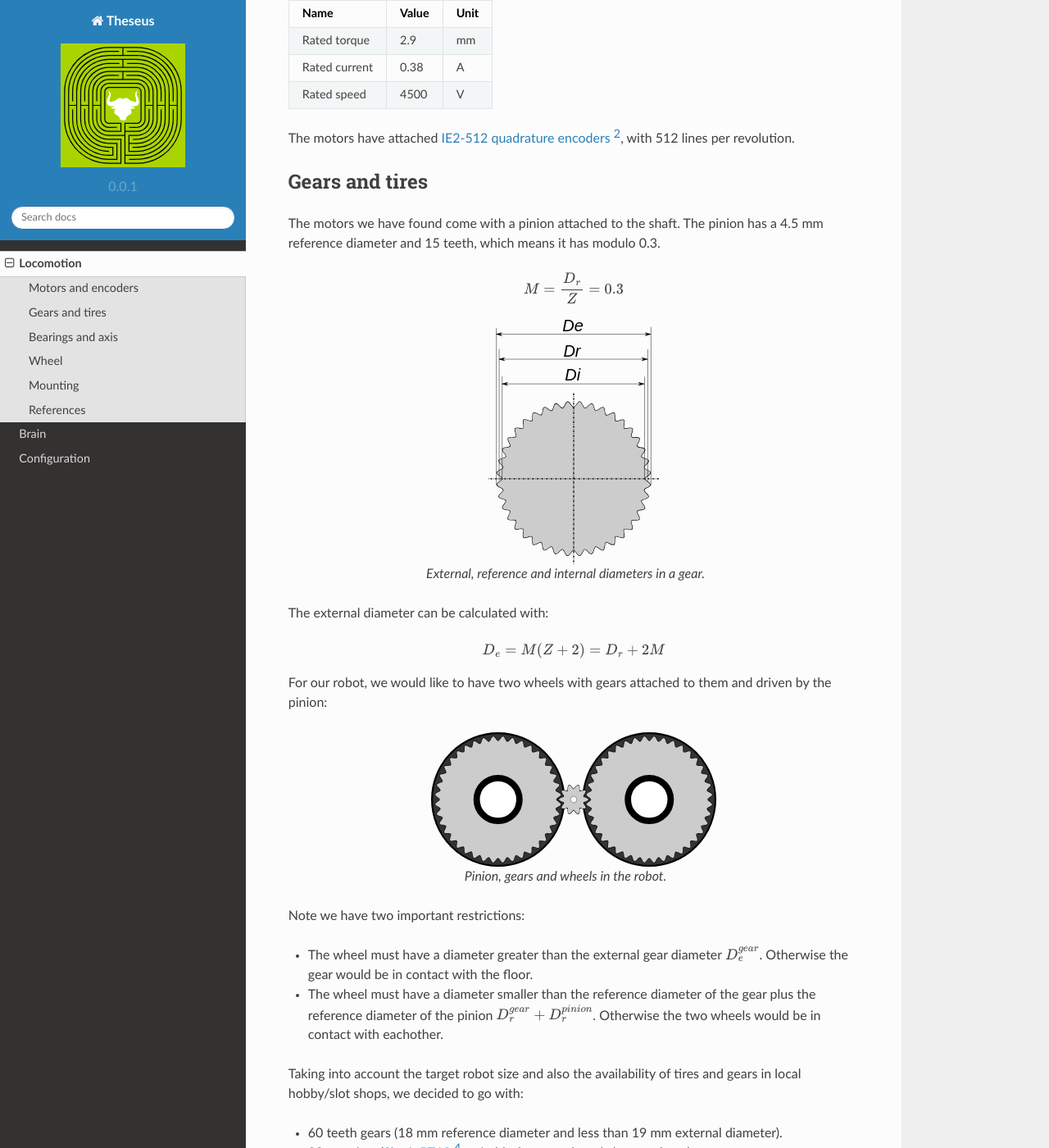
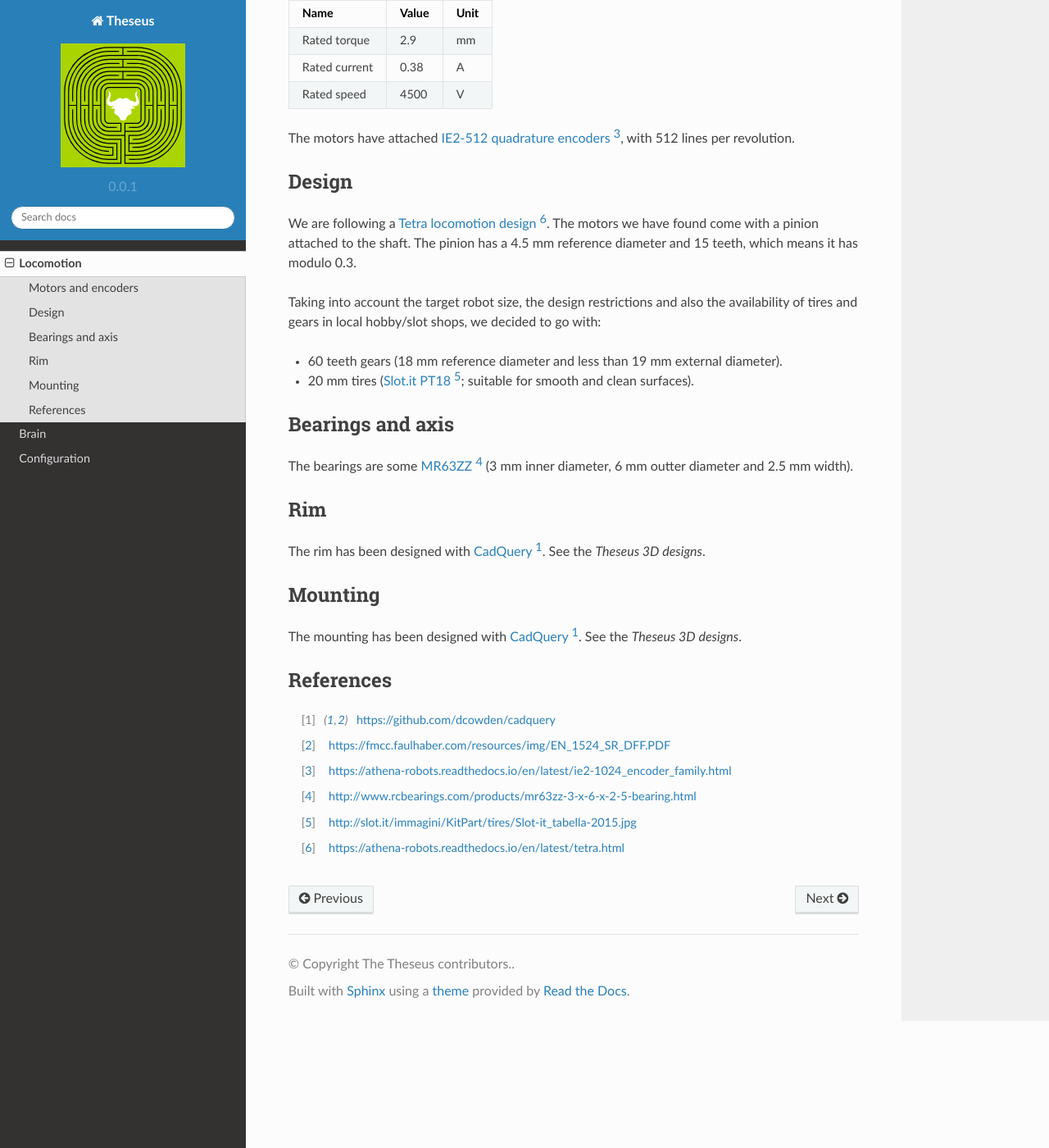
Before and after one commit to Bulebots/bulebule, a Sphinx documentation site: the page built from docs/source/locomotion.rst, in a window 1280 px wide and 1400 px high, scrolled down 592 px. Shown: the whole window at 82% size. Built offline with Sphinx 7.4.7 and the Read the Docs theme 2.0.0, drawn with Linux system fonts in a browser that asks for light colours; some of the changed text lies outside the part shown.

Commit message:
Move tetra design documentation to Athena

```diff
--- a/docs/source/locomotion.rst
+++ b/docs/source/locomotion.rst
@@ -40,43 +40,16 @@ revolution.
 
 .. index:: gears, tires
 
-Gears and tires
-===============
+Design
+======
 
-The motors we have found come with a pinion attached to the shaft. The pinion
-has a 4.5 mm reference diameter and 15 teeth, which means it has modulo 0.3.
+We are following a `Tetra locomotion design`_. The motors we have found come
+with a pinion attached to the shaft. The pinion has a 4.5 mm reference diameter
+and 15 teeth, which means it has modulo 0.3.
 
-.. math:: M = \frac{D_r}{Z} = 0.3
-
-.. figure:: figures/gear_diameters.svg
-   :width: 30%
-   :align: center
-
-   External, reference and internal diameters in a gear.
-
-The external diameter can be calculated with:
-
-.. math:: D_e = M (Z + 2) = D_r + 2 M
-
-For our robot, we would like to have two wheels with gears attached to them
-and driven by the pinion:
-
-.. figure:: figures/gears.svg
-   :width: 50%
-   :align: center
-
-   Pinion, gears and wheels in the robot.
-
-Note we have two important restrictions:
-
-- The wheel must have a diameter greater than the external gear diameter
-  :math:`D_e^{gear}`. Otherwise the gear would be in contact with the floor.
-- The wheel must have a diameter smaller than the reference diameter of the
-  gear plus the reference diameter of the pinion :math:`D_r^{gear} +
-  D_r^{pinion}`. Otherwise the two wheels would be in contact with eachother.
-
-Taking into account the target robot size and also the availability of tires
-and gears in local hobby/slot shops, we decided to go with:
+Taking into account the target robot size, the design restrictions and also the
+availability of tires and gears in local hobby/slot shops, we decided to go
+with:
 
 - 60 teeth gears (18 mm reference diameter and less than 19 mm external
   diameter).
@@ -92,10 +65,12 @@ The bearings are some `MR63ZZ`_ (3 mm inner diameter, 6 mm outter diameter
 and 2.5 mm width).
 
 
-.. index:: wheel
+.. index:: rim
 
-Wheel
-=====
+Rim
+===
+
+The rim has been designed with `CadQuery`_. See the `Theseus 3D designs`.
 
 
 .. index:: mounting
@@ -103,12 +78,16 @@ Wheel
 Mounting
 ========
 
+The mounting has been designed with `CadQuery`_. See the `Theseus 3D designs`.
+
 
 References
 ==========
 
 .. target-notes::
 
+.. _`CadQuery`:
+  https://github.com/dcowden/cadquery
 .. _`Faulhaber 1524B009SR`:
   https://fmcc.faulhaber.com/resources/img/EN_1524_SR_DFF.PDF
 .. _`IE2-512 quadrature encoders`:
@@ -117,3 +96,7 @@ References
    http://www.rcbearings.com/products/mr63zz-3-x-6-x-2-5-bearing.html
 .. _`Slot.it PT18`:
    http://slot.it/immagini/KitPart/tires/Slot-it_tabella-2015.jpg
+.. _`Tetra locomotion design`:
+  https://athena-robots.readthedocs.io/en/latest/tetra.html
+.. _`Theseus 3D designs`:
+  https://github.com/Theseus/theseus/tree/master/3d
```
